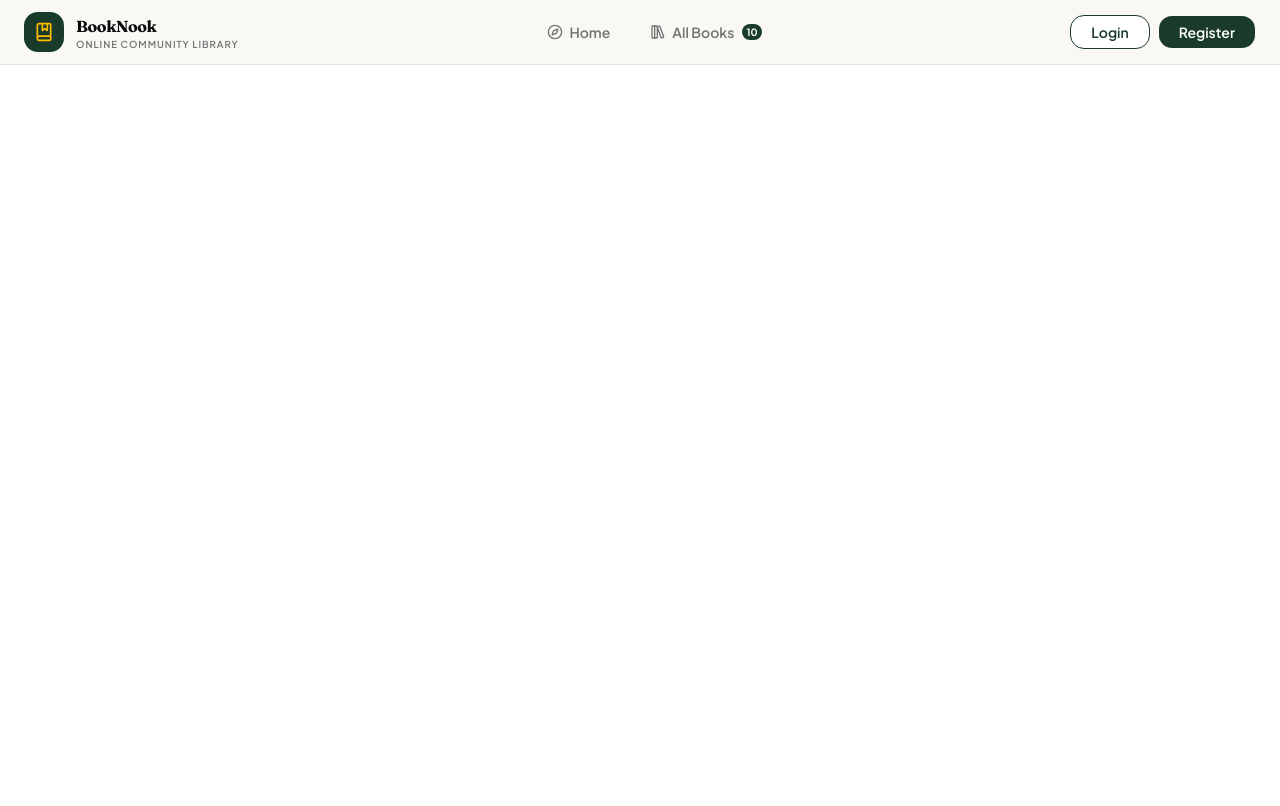
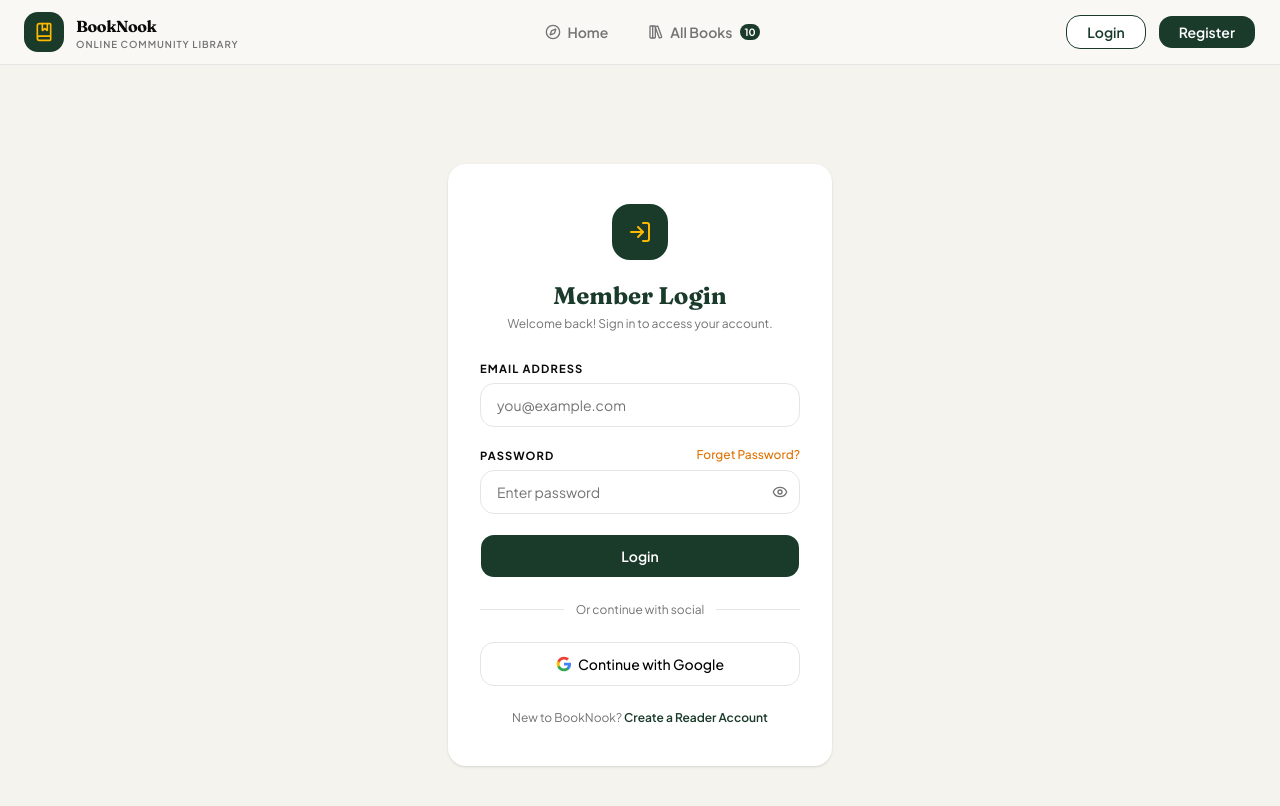
Before and after one commit to rohanislambd/book-nook-client, a Next.js app: page /login in a window 1280 px wide. Shown: the top 806 px of the page. Built offline with nearby package versions, Linux system fonts and the light colour scheme.

Commit message:
add login page

```diff
--- a/src/app/(auth)/login/page.tsx
+++ b/src/app/(auth)/login/page.tsx
@@ -1,11 +1,186 @@
-import React from 'react';
+"use client";
 
-const page = () => {
-    return (
-        <div>
+import { useState } from "react";
+import Link from "next/link";
+import { LogIn, Eye, EyeOff } from "lucide-react";
+import { Button } from "@/components/ui/button";
+import { Input } from "@/components/ui/input";
+import { Label } from "@/components/ui/label";
 
+export default function LoginPage() {
+  const [showPassword, setShowPassword] = useState(false);
+  const [password, setPassword] = useState('');
+  const [passwordError, setPasswordError] = useState('');
+
+  return (
+    <main className="flex min-h-screen items-center justify-center bg-[#F5F3EE] px-4 py-12">
+      <div className="w-full max-w-sm rounded-2xl bg-white px-8 py-10 shadow-sm">
+        {/* ── Icon ── */}
+        <div className="flex justify-center">
+          <span className="flex size-14 items-center justify-center rounded-2xl bg-[#1a3a2a]">
+            <LogIn className="size-6 text-amber-400" />
+          </span>
         </div>
-    );
-};
 
-export default page;
+        {/* ── Title & subtitle ── */}
+        <div className="mt-5 text-center">
+          <h1 className="font-heading text-2xl font-bold text-[#1a3a2a]">
+            Member Login
+          </h1>
+          <p className="mt-1 text-xs text-muted-foreground">
+            Welcome back! Sign in to access your account.
+          </p>
+        </div>
+
+        {/* ── Form ── */}
+        <form
+          className="mt-7 flex flex-col gap-5"
+          onSubmit={(e) => {
+            e.preventDefault();
+            const hasUpper = /[A-Z]/.test(password);
+            const hasLower = /[a-z]/.test(password);
+            if (!hasUpper || !hasLower) {
+              setPasswordError(
+                'Password must contain at least one uppercase (A–Z) and one lowercase (a–z) letter.'
+              );
+              return;
+            }
+            // TODO: submit
+          }}
+        >
+          {/* Email */}
+          <div className="flex flex-col gap-1.5">
+            <Label
+              htmlFor="email"
+              className="text-[0.7rem] font-bold uppercase tracking-widest text-foreground"
+            >
+              Email Address
+            </Label>
+            <Input
+              id="email"
+              type="email"
+              name="email"
+              // defaultValue="eleanor@booknook.org"
+              placeholder="you@example.com"
+              className="h-11 rounded-xl px-4 text-sm"
+            />
+          </div>
+
+          {/* Password */}
+          <div className="flex flex-col gap-1.5">
+            <div className="flex items-center justify-between">
+              <Label
+                htmlFor="password"
+                className="text-[0.7rem] font-bold uppercase tracking-widest text-foreground"
+              >
+                Password
+              </Label>
+              <Link
+                href="/forgot-password"
+                className="text-xs font-medium text-amber-600 hover:underline"
+              >
+                Forget Password?
+              </Link>
+            </div>
+
+            <div className="relative">
+              <Input
+                id="password"
+                name="password"
+                type={showPassword ? "text" : "password"}
+                // defaultValue="••••••••••"
+                placeholder="Enter password"
+                value={password}
+                onChange={(e) => {
+                  setPassword(e.target.value);
+                  if (passwordError) setPasswordError('');
+                }}
+                aria-invalid={!!passwordError}
+                aria-describedby={passwordError ? 'password-error' : undefined}
+                className="h-11 rounded-xl px-4 pr-11 text-sm"
+              />
+              <button
+                type="button"
+                aria-label={showPassword ? "Hide password" : "Show password"}
+                onClick={() => setShowPassword((v) => !v)}
+                className="absolute right-3 top-1/2 -translate-y-1/2 text-muted-foreground hover:text-foreground transition-colors"
+              >
+                {showPassword ? (
+                  <EyeOff className="size-4" />
+                ) : (
+                  <Eye className="size-4" />
+                )}
+              </button>
+            </div>
+
+            {/* Validation error */}
+            {passwordError && (
+              <p id="password-error" role="alert" className="text-xs text-red-500 mt-0.5">
+                {passwordError}
+              </p>
+            )}
+          </div>
+
+          {/* Submit */}
+          <Button
+            type="submit"
+            className="h-11 w-full rounded-xl bg-[#1a3a2a] text-sm font-semibold text-white hover:bg-[#1a3a2a]/90"
+          >
+            Login
+          </Button>
+        </form>
+
+        {/* ── Divider ── */}
+        <div className="my-6 flex items-center gap-3">
+          <div className="flex-1 border-t border-border" />
+          <span className="text-xs text-muted-foreground">
+            Or continue with social
+          </span>
+          <div className="flex-1 border-t border-border" />
+        </div>
+
+        {/* ── Google SSO ── */}
+        <Button
+          variant="outline"
+          className="h-11 w-full rounded-xl border-border text-sm font-medium"
+        >
+          {/* Google G logo */}
+          <svg
+            className="size-4 shrink-0"
+            viewBox="0 0 24 24"
+            aria-hidden="true"
+          >
+            <path
+              d="M22.56 12.25c0-.78-.07-1.53-.2-2.25H12v4.26h5.92c-.26 1.37-1.04 2.53-2.21 3.31v2.77h3.57c2.08-1.92 3.28-4.74 3.28-8.09z"
+              fill="#4285F4"
+            />
+            <path
+              d="M12 23c2.97 0 5.46-.98 7.28-2.66l-3.57-2.77c-.98.66-2.23 1.06-3.71 1.06-2.86 0-5.29-1.93-6.16-4.53H2.18v2.84C3.99 20.53 7.7 23 12 23z"
+              fill="#34A853"
+            />
+            <path
+              d="M5.84 14.09c-.22-.66-.35-1.36-.35-2.09s.13-1.43.35-2.09V7.07H2.18C1.43 8.55 1 10.22 1 12s.43 3.45 1.18 4.93l3.66-2.84z"
+              fill="#FBBC05"
+            />
+            <path
+              d="M12 5.38c1.62 0 3.06.56 4.21 1.64l3.15-3.15C17.45 2.09 14.97 1 12 1 7.7 1 3.99 3.47 2.18 7.07l3.66 2.84c.87-2.6 3.3-4.53 6.16-4.53z"
+              fill="#EA4335"
+            />
+          </svg>
+          Continue with Google
+        </Button>
+
+        {/* ── Register link ── */}
+        <p className="mt-6 text-center text-xs text-muted-foreground">
+          New to BookNook?{" "}
+          <Link
+            href="/register"
+            className="font-semibold text-[#1a3a2a] hover:underline"
+          >
+            Create a Reader Account
+          </Link>
+        </p>
+      </div>
+    </main>
+  );
+}
--- a/src/components/shared/Navbar.tsx
+++ b/src/components/shared/Navbar.tsx
@@ -99,7 +99,7 @@ const Navbar = () => {
                 </ul>
 
                 {/* ── Desktop auth buttons (md+) ── */}
-                <div className="hidden md:flex items-center gap-2 shrink-0">
+                <div className="hidden flex-col md:flex items-center gap-2 shrink-0">
                     {isAuthenticated ? (
 
                         <Button variant="outline" size="sm" className="rounded-xl px-5 border-red-500 text-red-500 font-semibold hover:bg-red-50">
@@ -107,17 +107,19 @@ const Navbar = () => {
                         </Button>
                     ) : (
 
-                        <>
-                            <Button variant="outline"  className="rounded-xl px-5 py-4 border-[#1a3a2a] text-[#1a3a2a] font-semibold hover:bg-[#1a3a2a]/5">
+                        <div className='flex gap-3'>
+                            <Link href="/login">
+                                <Button variant="outline"  className="rounded-xl px-5 py-4  border-[#1a3a2a] text-[#1a3a2a] font-semibold hover:bg-[#1a3a2a]/5">
                                 Login
                             </Button>
+                            </Link>
                             <Button
 
-                                className="rounded-xl bg-[#1a3a2a] px-5 py-4 text-white font-semibold hover:bg-[#1a3a2a]/90"
+                                className="rounded-xl bg-[#1a3a2a] px-5 py-4  text-white font-semibold hover:bg-[#1a3a2a]/90"
                             >
                                 Register
                             </Button>
-                        </>
+                        </div>
                     )}
                 </div>
 
@@ -137,7 +139,7 @@ const Navbar = () => {
 
             {/* ── Mobile Dropdown Menu (< md) ── */}
             {mobileOpen && (
-                <div className="md:hidden border-t border-border bg-[#FAF8F5] px-6 py-4 pb-6 shadow-sm">
+                <div className="md:hidden border-t border-border bg-[#FFFFFF] px-6 py-4 pb-6 shadow-sm">
                     <nav className="flex flex-col space-y-2">
                         {visibleLinks.map(({ href, label, count }) => {
                             const active = pathname === href;
@@ -170,21 +172,23 @@ const Navbar = () => {
                                 <LogOut className="size-4 mr-2" /> Logout
                             </Button>
                         ) : (
-                            <>
-                                <Button
+                            <div className='flex flex-col w-full gap-3'>
+                               <Link href="/login">
+                                   <Button
                                     variant="outline"
-                                    className="flex-1 rounded-xl border-[#1a3a2a] text-[#1a3a2a] font-semibold hover:bg-[#1a3a2a]/5"
+                                    className="flex-1 rounded-xl border-[#1a3a2a] text-[#1a3a2a] font-semibold hover:bg-[#1a3a2a]/5 w-full"
                                     onClick={closeMobile}
                                 >
                                     Login
                                 </Button>
+                               </Link>
                                 <Button
-                                    className="flex-1 rounded-xl bg-[#1a3a2a] text-white font-semibold hover:bg-[#1a3a2a]/90"
+                                    className="flex-1 rounded-xl bg-[#1a3a2a] text-white font-semibold hover:bg-[#1a3a2a]/90 w-full py-2"
                                     onClick={closeMobile}
                                 >
                                     Register
                                 </Button>
-                            </>
+                            </div>
                         )}
                     </div>
                 </div>
```
